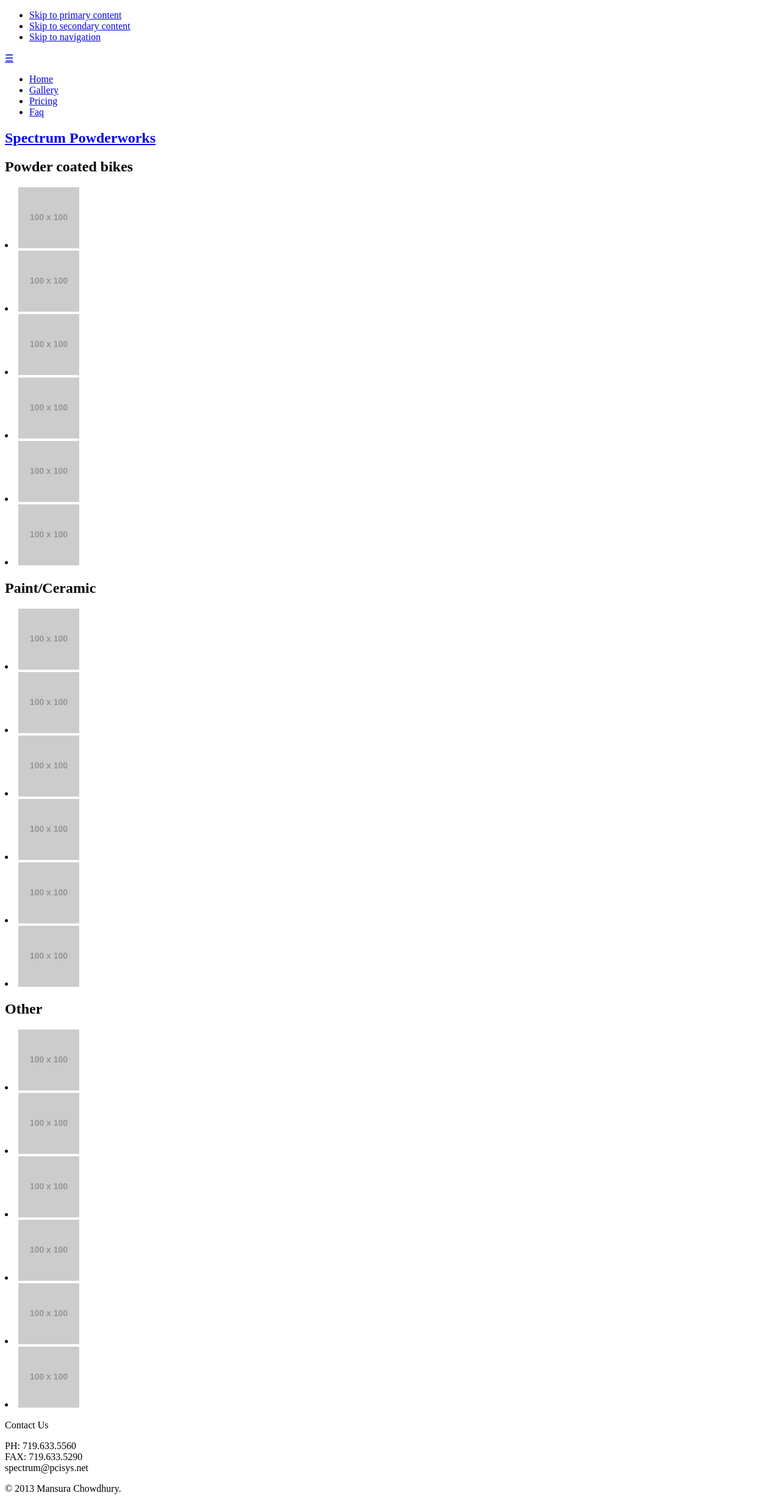
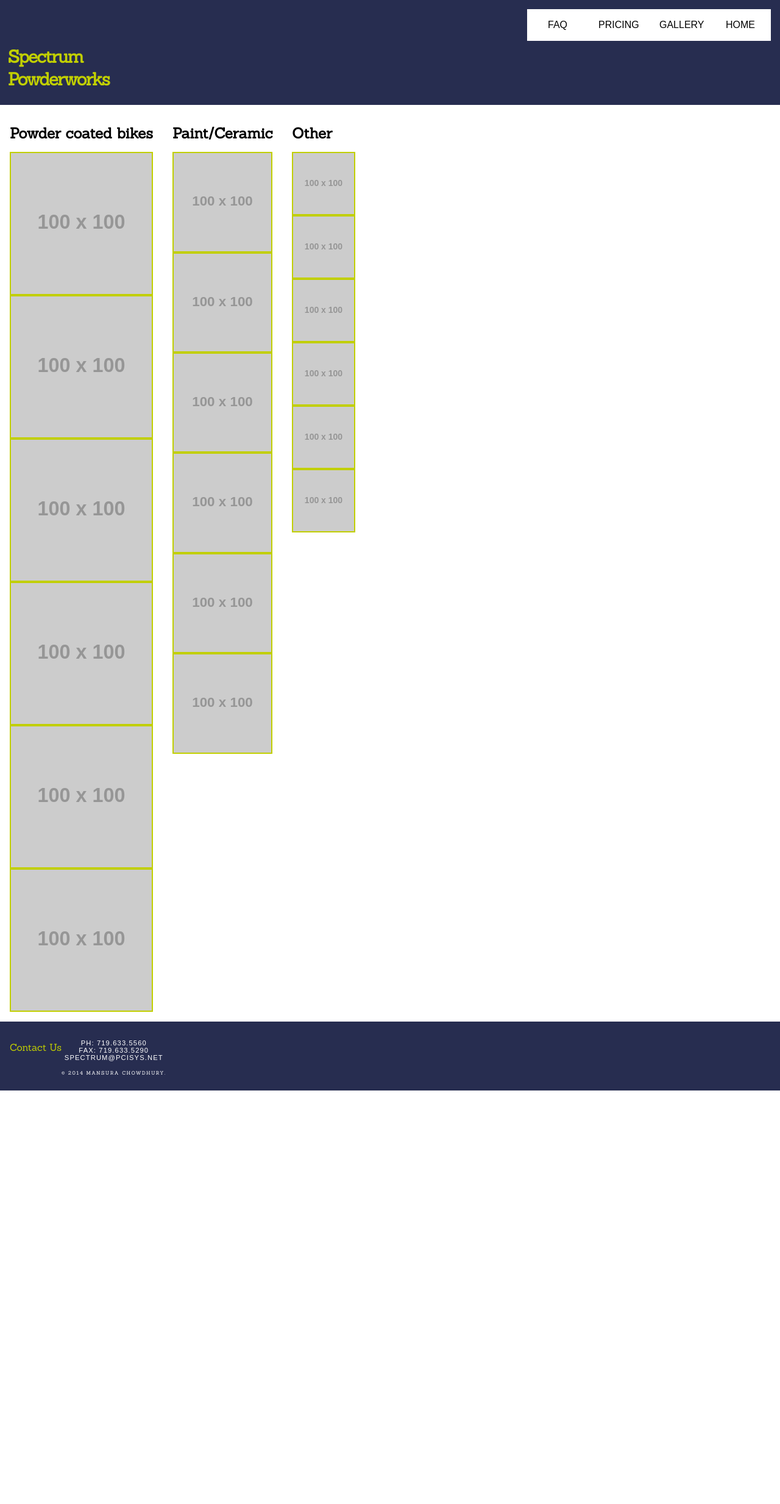
Before and after one commit to emdsgn/spectrum-powderworks, a Jekyll site: the page built from gallery/index.html, in a window 1280 px wide. Shown: the whole page at 61% size. Built offline with Jekyll 4.4.1, drawn with Linux system fonts in a browser that asks for light colours; Markdown is read by kramdown in place of the engine named in the settings; after the commit the page ends 1788 px from its top, so only the background shows below that.

Commit message:
Fixed jekyll issues

```diff
--- /dev/null
+++ b/_includes/nav.html
@@ -0,0 +1,12 @@
+<div class="header">
+        <a href="#nav" class="nav-btn">&#9776;</a>
+      </div>
+        <nav class="nav nav-top #navigation" data-state="closed">
+          <ul>
+            <li class="nav-btn"><a href="{{site.baseurl}}/">Home</a></li>
+            <li class="nav-btn"><a href="{{site.baseurl}}/gallery/">Gallery</a></li>
+            <li class="nav-btn"><a href="{{site.baseurl}}/price/">Pricing</a></li>
+            <li class="nav-btn"><a href="{{site.baseurl}}/faq/">Faq</a></li>
+          </ul>
+        </nav>
+      <div class="logo"><a href="{{site.baseurl}}/"><h1>Spectrum Powderworks</h1></a></div>
--- a/_layouts/default.html
+++ b/_layouts/default.html
@@ -2,9 +2,9 @@
 <html lang="en-ca">
 <head>
 <meta charset="utf-8">
-  <title>Spectrum Powderworks</title>
-  <link rel="stylesheet" href="css/common.css">
-  <link href="css/grid.css" rel="stylesheet">
+  <title>{% if page.title %}{{page.title}}{%endif%}{% if page.title == null %}{% endif %}</title>
+  <link rel="stylesheet" href="{{site.baseurl}}/css/common.css">
+  <link href="{{site.baseurl}}/css/grid.css" rel="stylesheet">
   <link href='http://fonts.googleapis.com/css?family=Sanchez' rel='stylesheet' type='text/css'>
   <meta name="viewport" content="width=device-width, initial-scale=1, maximum-scale=1, user-scalable=no">
 </head>
@@ -18,18 +18,7 @@
 
   <section>
    <header>
-      <div class="header">
-        <a href="#nav" class="nav-btn">&#9776;</a>
-      </div>
-        <nav class="nav nav-top #navigation" data-state="closed">
-          <ul>
-            <li class="nav-btn"><a href="{{site.baseurl}}/">Home</a></li>
-            <li class="nav-btn"><a href="{{site.baseurl}}/gallery/">Gallery</a></li>
-            <li class="nav-btn"><a href="{{site.baseurl}}/price/">Pricing</a></li>
-            <li class="nav-btn"><a href="{{site.baseurl}}/faq/">Faq</a></li>
-          </ul>
-        </nav>
-      <div class="logo"><a href="{{site.baseurl}}/"><h1>Spectrum Powderworks</h1></a></div>
+      {% include nav.html %}
     </header>
   </section>
 
@@ -45,7 +34,7 @@
       <p class="foot-body">PH: 719.633.5560<br>
       FAX: 719.633.5290<br>spectrum@pcisys.net</p>
 
-      <p class="copyright">© 2013 Mansura Chowdhury.</p>
+      <p class="copyright">© 2014 Mansura Chowdhury.</p>
       </div>
     </div>
   </footer>
--- a/css/common.css
+++ b/css/common.css
@@ -202,6 +202,13 @@ h2 {
   text-decoration: none;
 }
 
+.gallery-img {
+  list-style-type: none;
+  margin: 0;
+  padding: 0;
+  border: solid 2px #c1cf00;
+}
+
 footer {
   background-color: #272d50;
   padding: 1em;
@@ -222,6 +229,15 @@ footer {
   text-align: center;
   text-transform: uppercase;
   letter-spacing: 0.1em;
+}
+
+.copyright {
+  text-transform: uppercase;
+  color: #FFFFFF;
+  font-family: 'Sanchez', sans-serif;
+  font-size: 0.5em;
+  letter-spacing: 0.2em;
+  text-align: center;
 }
 
 @media only screen and (min-width: 30em) {
--- a/gallery/index.html
+++ b/gallery/index.html
@@ -7,36 +7,36 @@ title: Gallery
     <div class="unit unit-s-1">
     <div class="unit-space about-us">
       <h2>Powder coated bikes</h2>
-      <li><img src="http://placehold.it/100x100" alt=""></li>
-      <li><img src="http://placehold.it/100x100" alt=""></li>
-      <li><img src="http://placehold.it/100x100" alt=""></li>
-      <li><img src="http://placehold.it/100x100" alt=""></li>
-      <li><img src="http://placehold.it/100x100" alt=""></li>
-      <li><img src="http://placehold.it/100x100" alt=""></li>
+      <li class="gallery-img"><img src="http://placehold.it/100x100" alt=""></li>
+      <li class="gallery-img"><img src="http://placehold.it/100x100" alt=""></li>
+      <li class="gallery-img"><img src="http://placehold.it/100x100" alt=""></li>
+      <li class="gallery-img"><img src="http://placehold.it/100x100" alt=""></li>
+      <li class="gallery-img"><img src="http://placehold.it/100x100" alt=""></li>
+      <li class="gallery-img"><img src="http://placehold.it/100x100" alt=""></li>
     </div>
     </div>
 
     <div class="unit unit-s-1">
     <div class="unit-space about-us">
       <h2>Paint/Ceramic</h2>
-      <li><img src="http://placehold.it/100x100" alt=""></li>
-      <li><img src="http://placehold.it/100x100" alt=""></li>
-      <li><img src="http://placehold.it/100x100" alt=""></li>
-      <li><img src="http://placehold.it/100x100" alt=""></li>
-      <li><img src="http://placehold.it/100x100" alt=""></li>
-      <li><img src="http://placehold.it/100x100" alt=""></li>
+      <li class="gallery-img"><img src="http://placehold.it/100x100" alt=""></li>
+      <li class="gallery-img"><img src="http://placehold.it/100x100" alt=""></li>
+      <li class="gallery-img"><img src="http://placehold.it/100x100" alt=""></li>
+      <li class="gallery-img"><img src="http://placehold.it/100x100" alt=""></li>
+      <li class="gallery-img"><img src="http://placehold.it/100x100" alt=""></li>
+      <li class="gallery-img"><img src="http://placehold.it/100x100" alt=""></li>
     </div>
     </div>
 
     <div class="unit unit-s-1">
     <div class="unit-space about-us">
       <h2>Other</h2>
-      <li><img src="http://placehold.it/100x100" alt=""></li>
-      <li><img src="http://placehold.it/100x100" alt=""></li>
-      <li><img src="http://placehold.it/100x100" alt=""></li>
-      <li><img src="http://placehold.it/100x100" alt=""></li>
-      <li><img src="http://placehold.it/100x100" alt=""></li>
-      <li><img src="http://placehold.it/100x100" alt=""></li>
+      <li class="gallery-img"><img src="http://placehold.it/100x100" alt=""></li>
+      <li class="gallery-img"><img src="http://placehold.it/100x100" alt=""></li>
+      <li class="gallery-img"><img src="http://placehold.it/100x100" alt=""></li>
+      <li class="gallery-img"><img src="http://placehold.it/100x100" alt=""></li>
+      <li class="gallery-img"><img src="http://placehold.it/100x100" alt=""></li>
+      <li class="gallery-img"><img src="http://placehold.it/100x100" alt=""></li>
     </div>
     </div>
 </div>
--- a/price/index.html
+++ b/price/index.html
@@ -33,6 +33,11 @@ title: Pricing
       <li>matte silver, matte black, cobalt - from $150</li>
       <li>internal thermal barrier - from $75</li>
     </ul>
+
+    <h2>Worksheets</h2>
+    <p class="body"><a href="http://www.spectrumpowderworks.com/MTB.pdf">MTB worksheet</a></p>
+    <p class="body"><a href="http://www.spectrumpowderworks.com/road.pdf">Road/Cross worksheet</a></p>
+    <p class="body"><a href="http://www.spectrumpowderworks.com/instructions.pdf">Writted detailed worksheet</a></p>
     </div>
     </div>
 </div>
```
